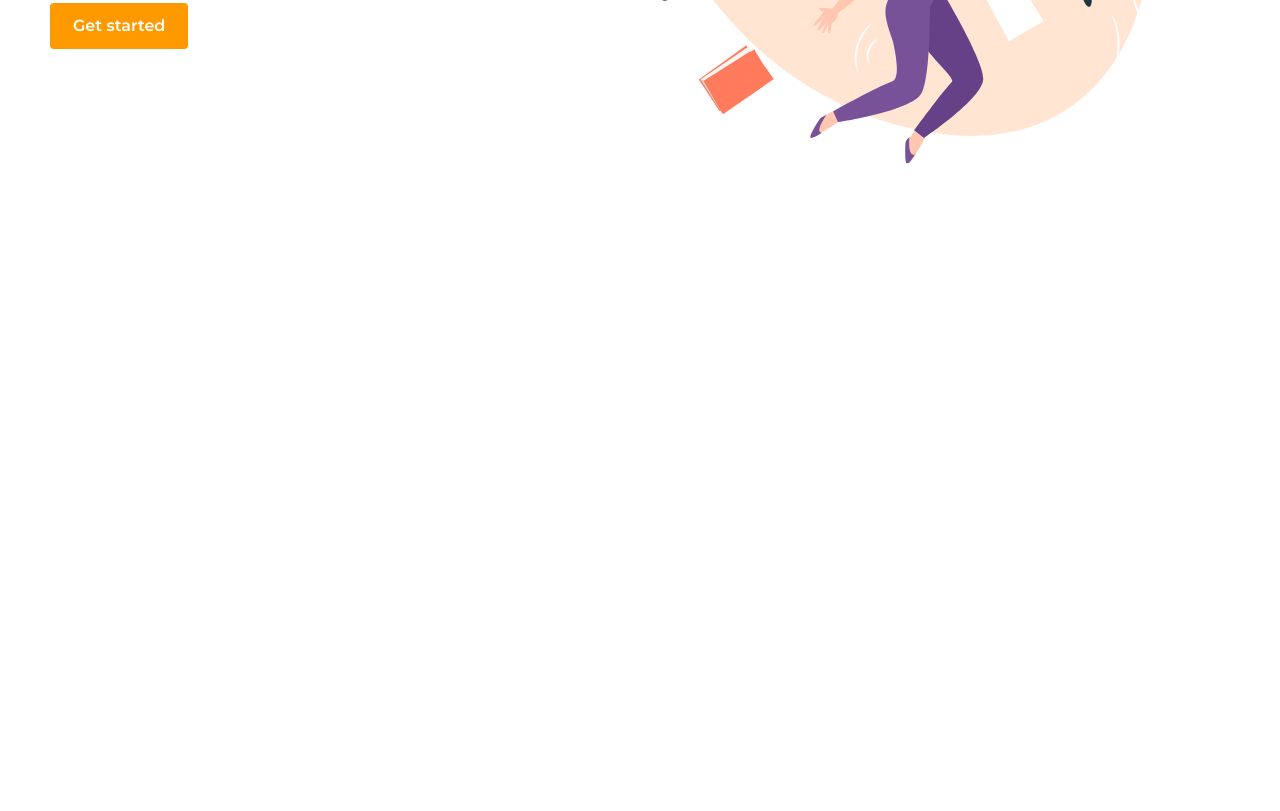
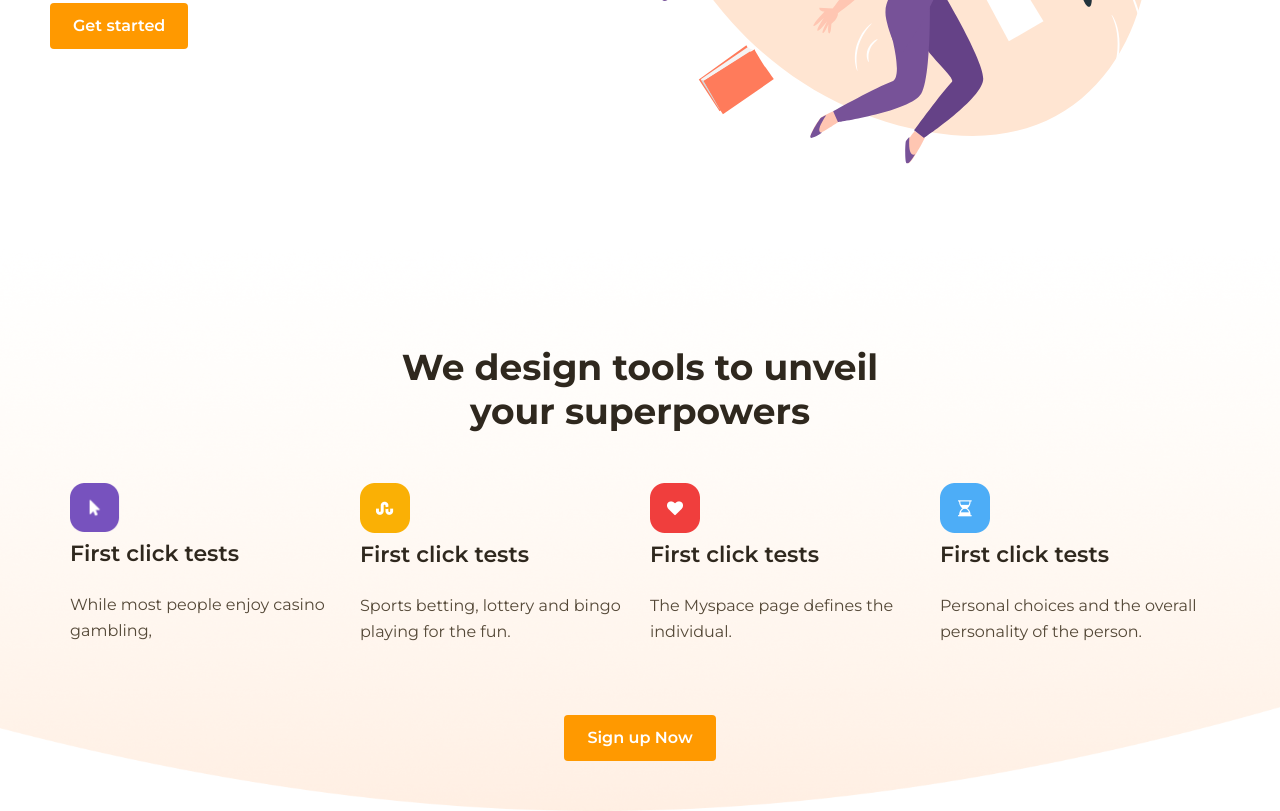
Before and after one commit to oleksandr-filon/HomeWork, a plain HTML site: page Site/index.html in a window 1280 px wide. Shown: the part 486-1297 px from the top of the page. Before the commit the page ends 800 px from the top, so only its background shows below. Drawn offline with Linux system fonts and the light colour scheme.

Commit message:
site_productly

```diff
--- a/Site/index.html
+++ b/Site/index.html
@@ -40,7 +40,6 @@
         <button id="btnLogin" class="btn button--line">Sign In</button>
         <button class="btn button--main">Sign Up</button>
     </div>
-</div>
 </header>
  <!--Кінець Header-->
  <section class="hero">
@@ -78,5 +77,42 @@
        modal.classList.remove('visible')
     }
 </script>
+<!--Productly start-->
+<section class="productly">
+ <div class="container productly__container">
+    <h2 class="h2 productly__title">
+        We design tools to unveil your superpowers
+    </h2>
+ <div class="productly_row">
+    <div class="productly__item">
+     <img class="productly__icon" src="./image/icon1.png" alt="icon" width="40">
+     <h3 class="h3 productly__item-title">First click tests</h3>
+     <p class="simple-text">While most people enjoy casino gambling,</p>
+    </div>
+    <div class="productly__item">
+        <img class="productly__icon" src="./image/icon2.png" alt="icon" width="40">
+        <h3 class="h3 productly__item-title">First click tests</h3>
+        <p class="simple-text">Sports betting, lottery and bingo playing for the fun.</p>
+       </div>
+       <div class="productly__item">
+        <img class="productly__icon" src="./image/icon3.png" alt="icon" width="40">
+        <h3 class="h3 productly__item-title">First click tests</h3>
+        <p class="simple-text">The Myspace page defines the individual.</p>
+       </div>
+       <div class="productly__item">
+        <img class="productly__icon" src="./image/icon4.png" alt="icon" width="40">
+        <h3 class="h3 productly__item-title">First click tests</h3>
+        <p class="simple-text">Personal choices and the overall personality of the person.</p>
+       </div>
+
+
+
+
+ </div>
+ <button class="btn">Sign up Now</button>
+ </div>
+</section>
+<!--Productly end-->
 </body>
+</div>
 </html>
--- a/Site/style.css
+++ b/Site/style.css
@@ -20,6 +20,7 @@
     --color-orange:#FF9900;
     --color-white:#fff;
     --color-border:#BCD;
+    --color-simple:#544837;
 
     /*Fonts font-weight:600 font size:16px line-height:20px */
     --btn-fonts: 600 16px/20px var(--main-fonts);
@@ -27,8 +28,12 @@
     --text-fonts: 500 16px/26px var(--main-fonts);
     --link-fonts: 400 15px/20px var(--main-fonts);
     --title-fonts: 700 44px/54px var(--main-fonts);
-
+    --productly-fonts: 700 36px/44px var(--main-fonts);
+    --h3-fonts: 600 22px/44px var(--main-fonts);
+    --simle-text-fonts: 500 16px/26px var(--main-fonts);
+   /*spacing*/
     --r-4:4px;
+    --header-top: 80px;
 
 
 
@@ -44,10 +49,18 @@
         font:var(--text-fonts);
   }
 
-/*header start*/
+/*header start */
 
 .header {
     padding: 17px 0;
+    background-color: var(--color-white);
+    box-shadow: -4px 6px 17px -8px var(--color-black);
+    position: fixed;
+    top: 0;
+    left: 0;
+    width: 100%;
+    z-index: 100;
+
 }
 
 .header__row {
@@ -62,6 +75,17 @@ gap: 20px;
 }
 .title {
 font:var(--title-fonts);
+}
+
+.h2 {
+font: var(--productly-fonts);
+}
+.h3 {
+font: var(--h3-fonts);
+}
+.simple-text {
+    font: var(--simle-text-fonts);
+    color:var(--color-simple)
 }
 
 .link {
@@ -84,7 +108,6 @@ font:var(--title-fonts);
     border-radius: var(--r-4);
     border: 1px solid transparent;
     cursor: pointer;
-    transition: all 0.8s;
 }
 .btn:hover {
     color:var(--color-black);
@@ -134,15 +157,18 @@ visibility: hidden;
 .visible {
     visibility: visible;
 }
+.visible .form-login{
+    opacity: 1;
+}
 
 .form-login {
     background-color:var(--color-white);
     width: 100%;
     max-width: 370px;
-    position: relative;
-    top: 50%;
-    left: 50%;
-    transform:translate(-50%,-50%);
+   position: relative;
+   top: 50%;
+   left: 50%;
+   transform:translate(-50%,-50%);
     padding: 30px;
     border: 2px solid;
     border-radius: 20px;
@@ -150,6 +176,7 @@ visibility: hidden;
     flex-direction: column;
     gap: 20px;
     text-align: center;
+
 }
 
 .form-login__close {
@@ -157,6 +184,8 @@ visibility: hidden;
     right: 20px;
     top: 20px;
     cursor: pointer;
+    background-color: var(--color-orange);
+    color: var(--color-white);
 }
 /*Модалка END */
 
@@ -175,6 +204,9 @@ visibility: hidden;
 }
 
 /*hero start*/
+.hero {
+    padding: var(--header-top) 0 0;
+}
 .hero__title {
     margin-bottom: 30px;
     max-width: 500px;
@@ -200,3 +232,40 @@ visibility: hidden;
     position: relative;
     padding: 167px 10px 196px;
 }
+
+/*Productly start */
+.productly {
+    padding: 100px 0 50px;
+    background-image: url(./image/bg.png);
+    background-size: cover;
+    background-position: center;
+}
+.productly__title
+{
+    text-align: center;
+    max-width: 540px;
+    margin: 0 auto 50px;
+
+
+}
+.productly__icon {
+width: 50px;
+margin: 0 0;
+}
+
+.productly__item-title {
+    margin: 0 0 16px;
+}
+.productly_row {
+    display: grid;
+    grid-template-columns: repeat(4, 270px);
+    gap: 20px;
+    justify-content: space-between;
+    margin-bottom: 70px;
+}
+.productly__container {
+    display: flex;
+    flex-direction: column;
+    align-items: center;
+}
+/*Productly end */
```
Also changed, not shown: lesson12/index.html (added, +78 -0 lines), Site/image/bg.png (added), Site/image/icon1.png (added), Site/image/icon2.png (added), Site/image/icon3.png (added), Site/image/icon4.png (added), lesson12/style.css (added).
